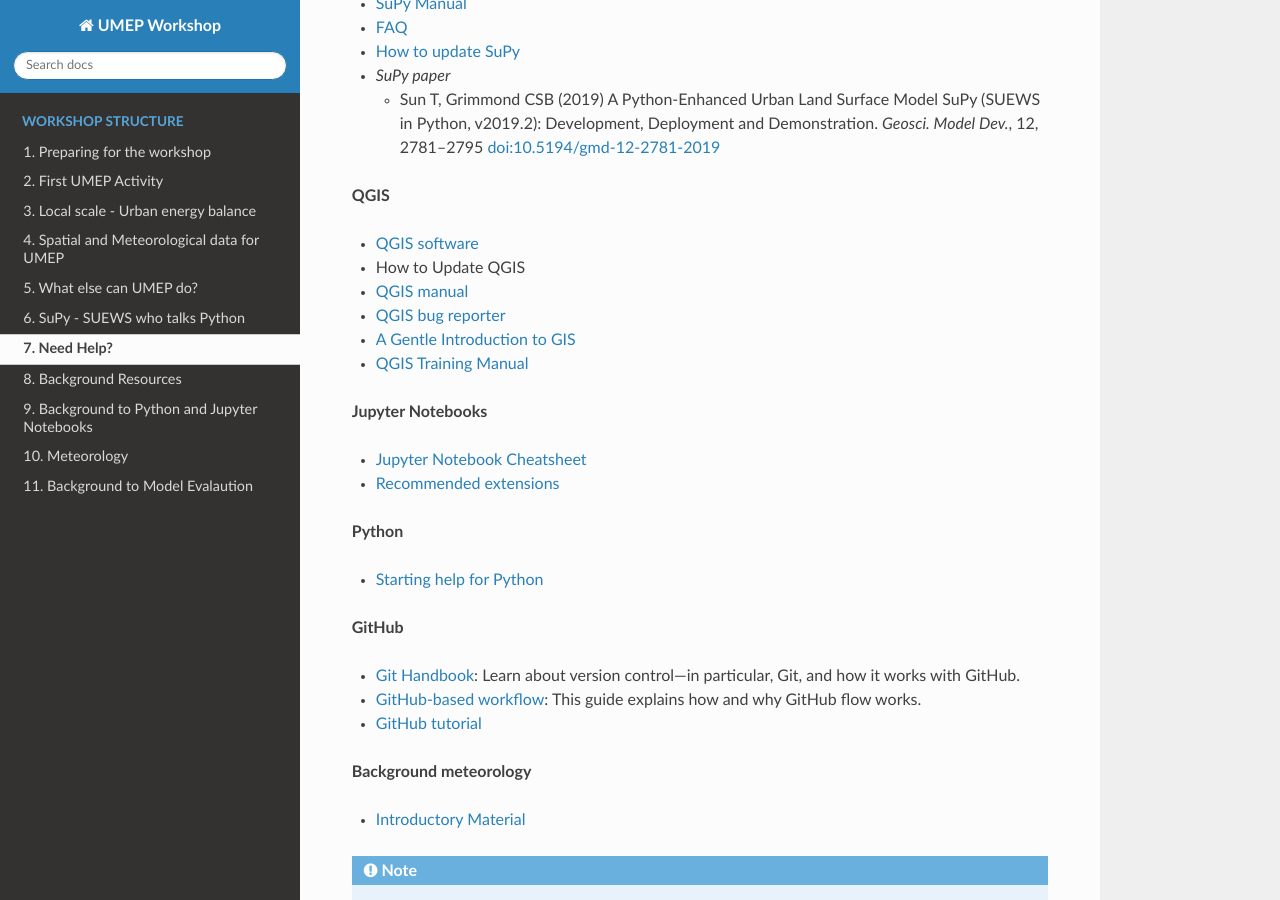
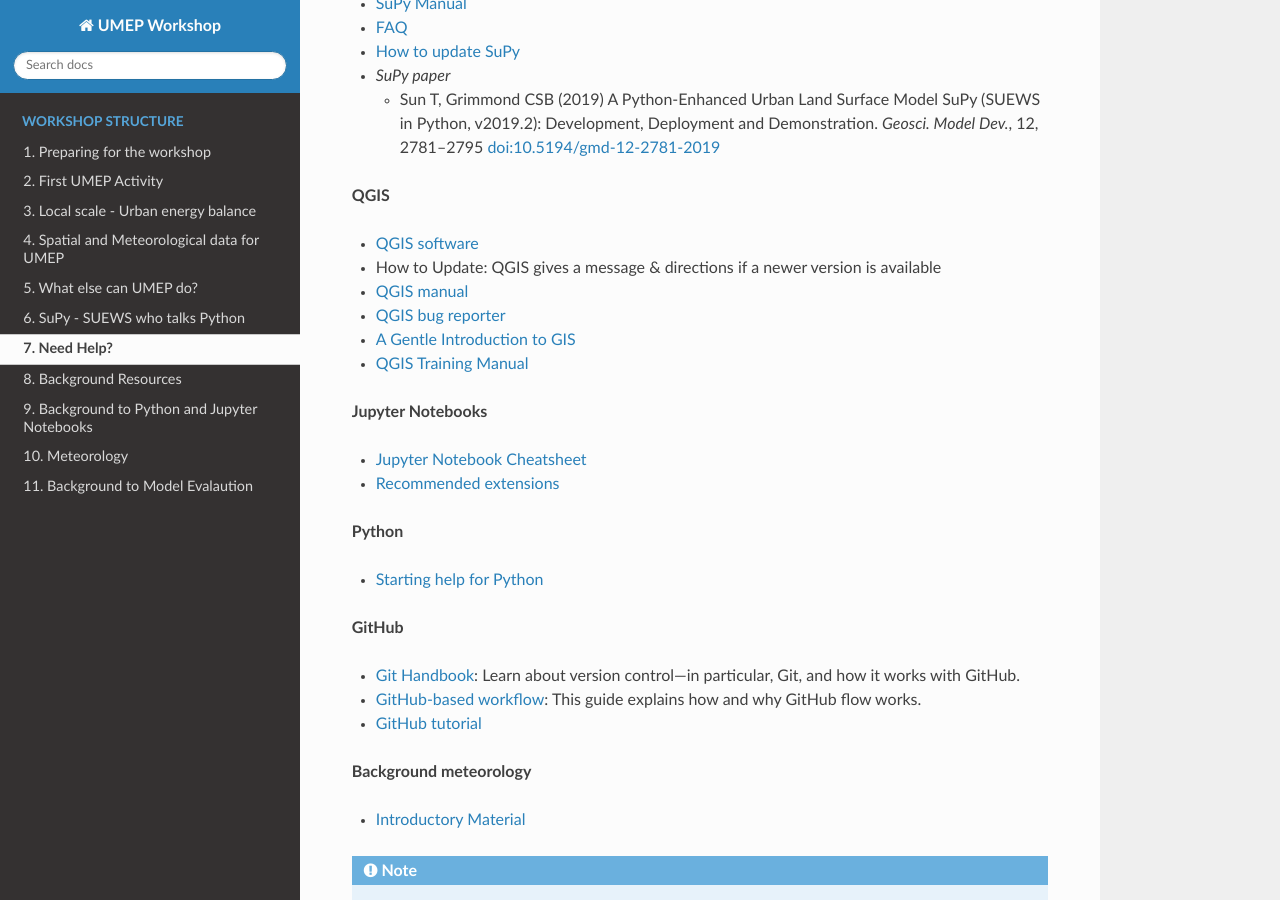
Before and after one commit to Urban-Meteorology-Reading/UMEP-Workshop, a Sphinx documentation site: the page built from source/NeedHelp.rst, in a window 1280 px wide and 900 px high, scrolled down 960 px. Built offline with Sphinx 7.4.7 and the Read the Docs theme 2.0.0, drawn with Linux system fonts in a browser that asks for light colours; pages that are not in the unit, such as notebooks, are missing from menus.

Commit message:
Update NeedHelp.rst

```diff
--- a/source/NeedHelp.rst
+++ b/source/NeedHelp.rst
@@ -52,7 +52,7 @@
 **QGIS**
 
 - `QGIS software <https://qgis.org/en/site/>`__
-- How to Update QGIS
+- How to Update: QGIS gives a message & directions if a newer version is available
 - `QGIS manual <https://docs.qgis.org/3.10/en/docs/index.html>`__
 - `QGIS bug reporter <https://github.com/qgis/QGIS/issues>`__
 - `A Gentle Introduction to GIS <https://docs.qgis.org/3.10/en/docs/gentle_gis_introduction/index.html>`__
```
